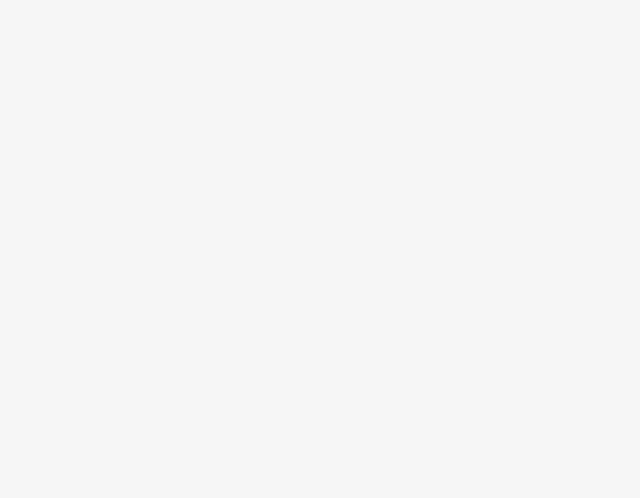
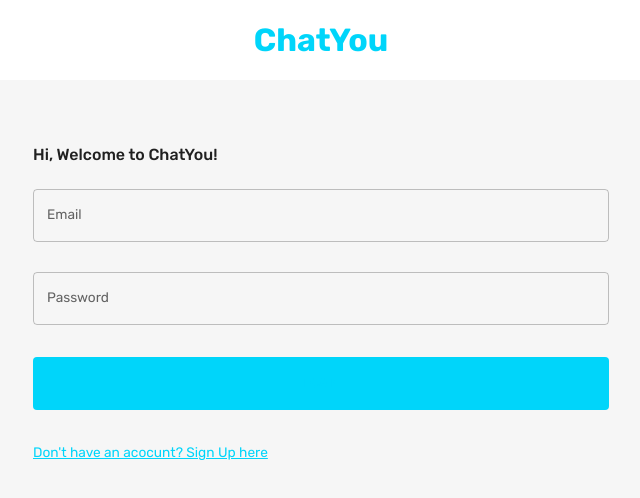
Before and after one commit to Wenuka19/MERN-Fullstack-Social-Media-App, a React (Create React App) app in the folder app-client/: page / in a window 1280 px wide. Shown: the top 498 px of the page, without its empty margins (319-959 px from the left). Built offline with nearby package versions, Linux system fonts and the light colour scheme.

Commit message:
❌ Bug fix

```diff
--- a/app-client/src/App.js
+++ b/app-client/src/App.js
@@ -18,7 +18,7 @@ function App() {
         <ThemeProvider theme={theme}>
           <CssBaseline />
           <Routes>
-            <Route path="/" element={isAuth ? <LoginPage /> : <Navigate to="/" />} />
+            <Route path="/" element={<LoginPage />} />
             <Route path="/home" element={isAuth ? <HomePage /> : <Navigate to="/" />} />
             <Route path="/profile/:userid" element={isAuth ? <ProfilePage /> : <Navigate to="/" />} />
           </Routes>
--- a/app-client/src/scenes/loginPage/Form.jsx
+++ b/app-client/src/scenes/loginPage/Form.jsx
@@ -13,7 +13,7 @@ import { Formik } from "formik";
 import * as yup from 'yup';
 import { useNavigate } from "react-router-dom";
 import { useDispatch } from "react-redux";
-import state, { setLogin } from "state";
+import { setLogin } from "state";
 import Dropzone from "react-dropzone";
 import FlexBetween from "components/FlexBetween";
 
```
Also changed, not shown: 1 other file (tests, documents, lock files or other folders).
